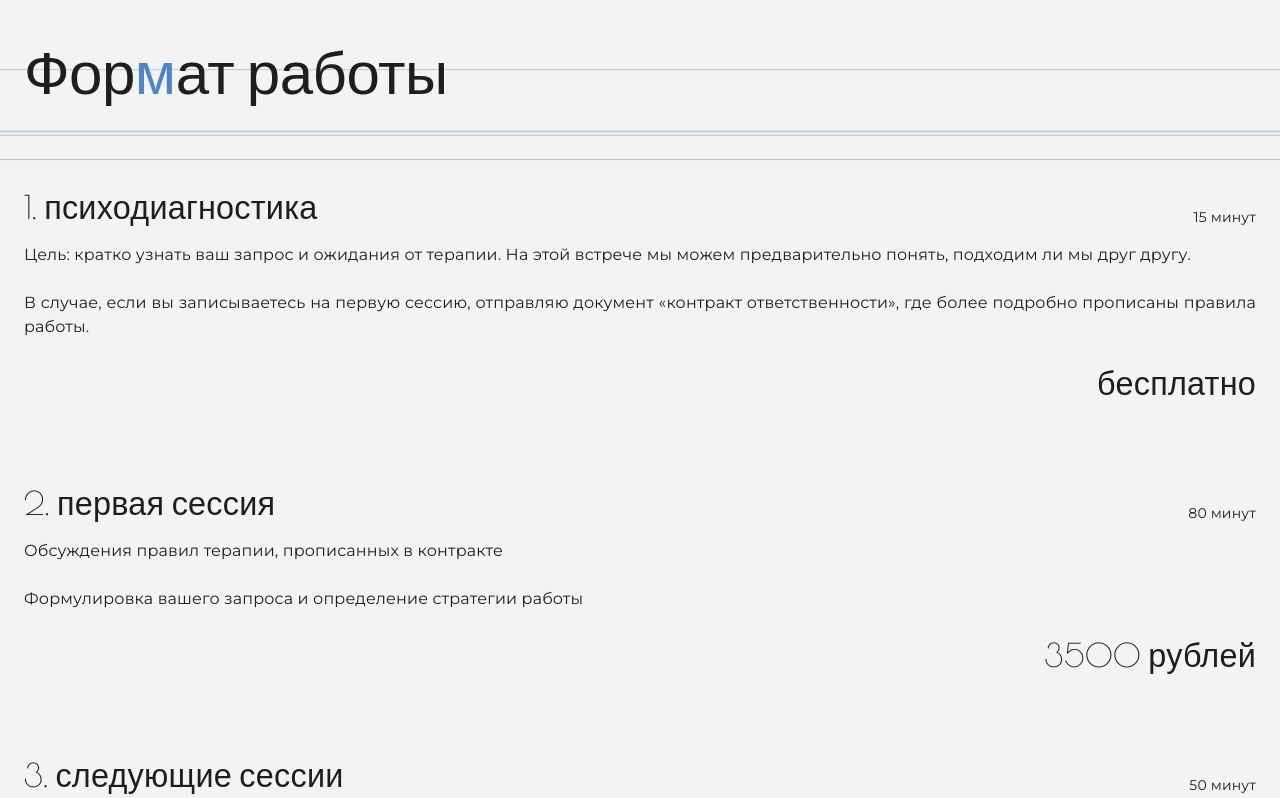
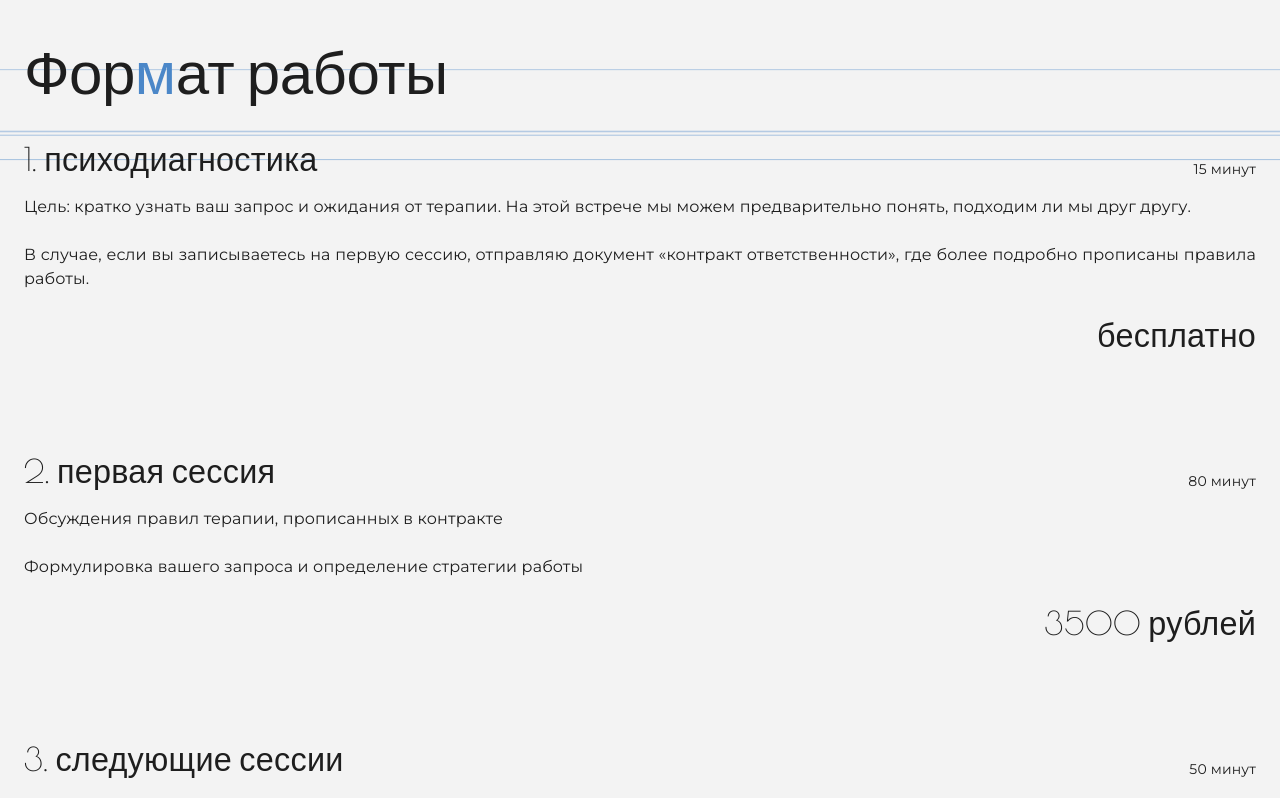
Before and after one commit to aiekseu/basalgina-psy, a Next.js app: page / in a window 1280 px wide. Shown: the part 2300-3098 px from the top of the page. Built offline with nearby package versions, Linux system fonts and the light colour scheme.

Commit message:
disable scroll behavior

```diff
--- a/src/landing-sections/prices/price-segment.js
+++ b/src/landing-sections/prices/price-segment.js
@@ -4,12 +4,12 @@ import { Stack } from '@mui/material';
 import { Text } from '@/src/ui/text';
 import React from 'react';
 
-const PriceSegment = ({ price }) => {
+const PriceSegment = ({ price, first }) => {
 	return (
 		<div
 			style={{
 				// minHeight: '33svh',
-				marginTop: '10vh',
+				marginTop: first ? 32 : '12vh',
 				display: 'flex',
 				flexDirection: 'column',
 				alignItems: 'center',
--- a/src/landing-sections/prices/prices.js
+++ b/src/landing-sections/prices/prices.js
@@ -53,8 +53,8 @@ const PricesSection = () => {
 					<SectionName>
 						Фор<Bl>м</Bl>ат работы
 					</SectionName>
-					{prices.map(price => (
-						<PriceSegment key={price.title} price={price} />
+					{prices.map((price, index) => (
+						<PriceSegment key={price.title} price={price} first={index === 0} />
 					))}
 				</div>
 			</section>
--- a/src/theme/global-styles.js
+++ b/src/theme/global-styles.js
@@ -5,7 +5,7 @@ const UserGlobalStyles = () => (
 	<GlobalStyles
 		styles={{
 			html: {
-				scrollSnapType: 'y mandatory'
+				// scrollSnapType: 'y mandatory'
 			},
 			body: {
 				margin: 0,
```
